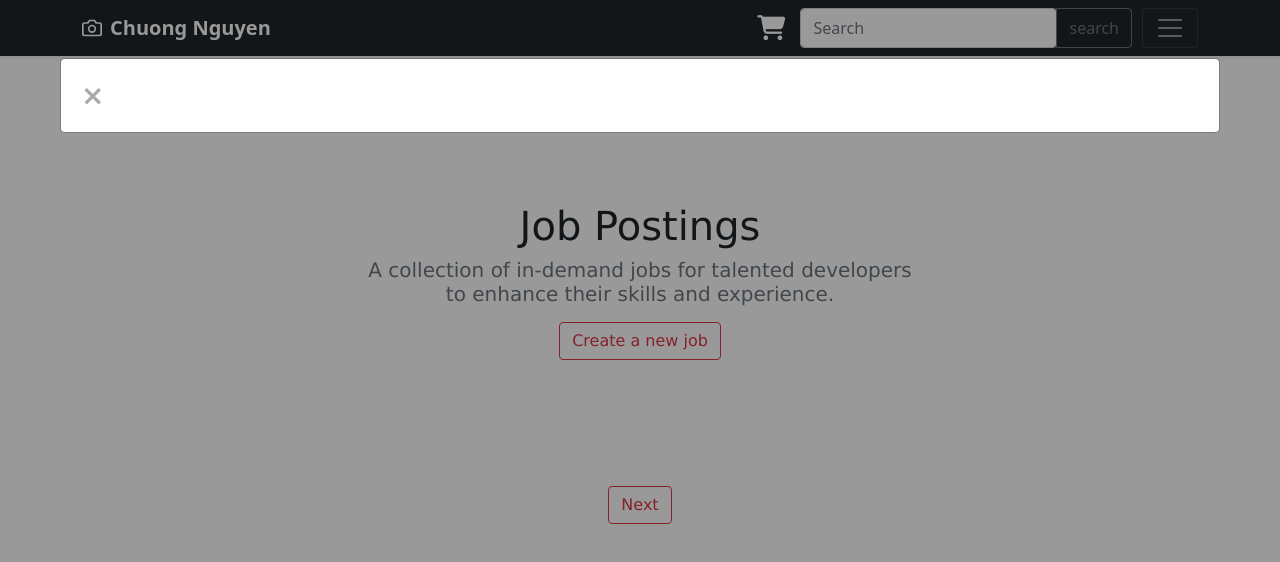
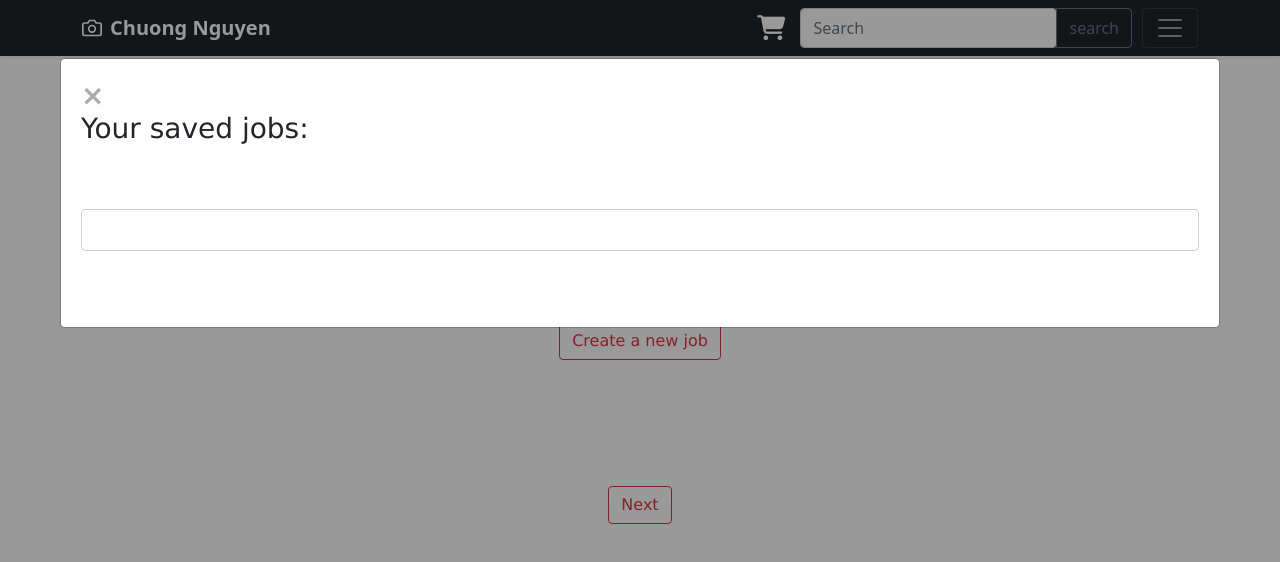
Before and after one commit to cqnguy23/IT-Viec, a website: page public/index.html in a window 1280 px wide. Both pictures are taken after a click on the icon 771 px from the left and 28 px from the top of the page. Drawn offline with nearby package versions, Linux system fonts and the light colour scheme; no server answers.

Commit message:
user can now save their favorite jobs and see it on the cart

```diff
--- a/public/index.html
+++ b/public/index.html
@@ -60,9 +60,9 @@
           display: flex;
           align-items: center;
           margin-right: 15px;
-          cursor: pointer;" id="saveButton"  >
+          cursor: pointer;" id="saveButton">
             <i onclick="getSavedJobs()" class="fas fa-shopping-cart" style="color: white; font-size: 25px;"></i>
-        </div>
+          </div>
           <form class="input-group" style="width:auto; margin-right: 10px;" id="searchBar">
             <input type="search" class="form-control rounded" placeholder="Search" aria-label="Search"
               aria-describedby="search-addon" name="query" />
@@ -143,9 +143,11 @@
     <div id="savedJobs" class="modal">
 
       <!-- Modal content -->
-      <div class="modal-content" id="savedJobs-content">
+      <div class="modal-content">
         <span class="close" id="closeJobsButton">&times;</span>
-
+        <h3>Your saved jobs:</h3>
+        <div class="modal-content" id="savedJobs-content">
+        </div>
       </div>
 
     </div>
--- a/public/javascripts/user.js
+++ b/public/javascripts/user.js
@@ -50,7 +50,7 @@ async function getSavedJobs() {
     }
     finally {
         let jobHTML = savedJobs.map(renderSavedJob);
-        document.getElementById("savedJobs-content").innerHTML += jobHTML.join("");
+        document.getElementById("savedJobs-content").innerHTML = jobHTML.join("");
     }
 
 }
@@ -121,7 +121,6 @@ console.log(jobSpan.onclick)
 // When the user clicks on <jobSpan> (x), close the jobsModal
 jobSpan.onclick = () => {
 console.log(jobSpan.onclick);
-
     jobsModal.style.display = "none";
 }
 
--- a/public/stylesheets/style.css
+++ b/public/stylesheets/style.css
@@ -8,7 +8,7 @@ a {
 }
 
 a:visited {
-  color: black;
+  color: red;
 }
 
 .modal {
```
